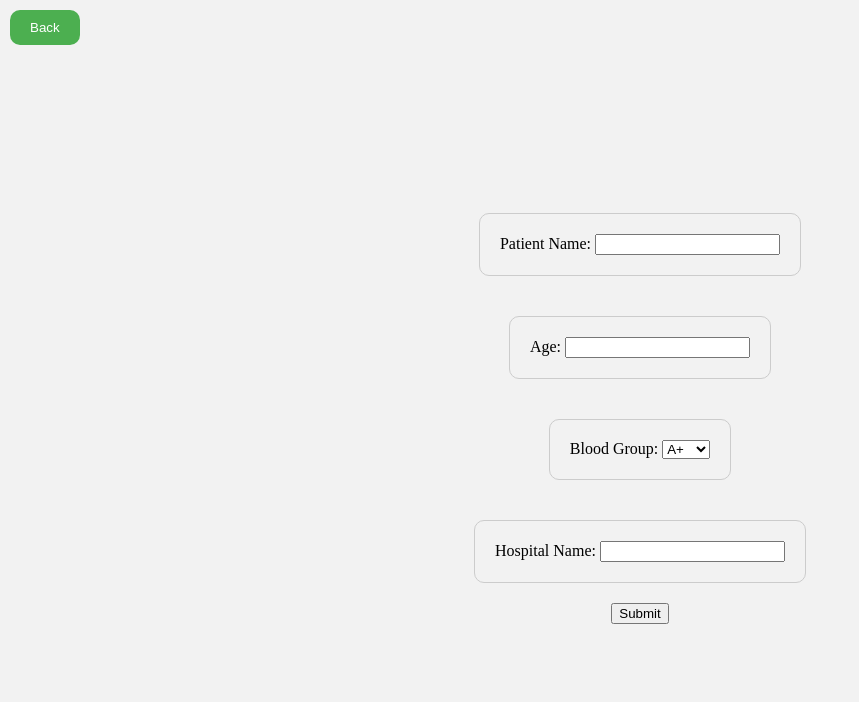
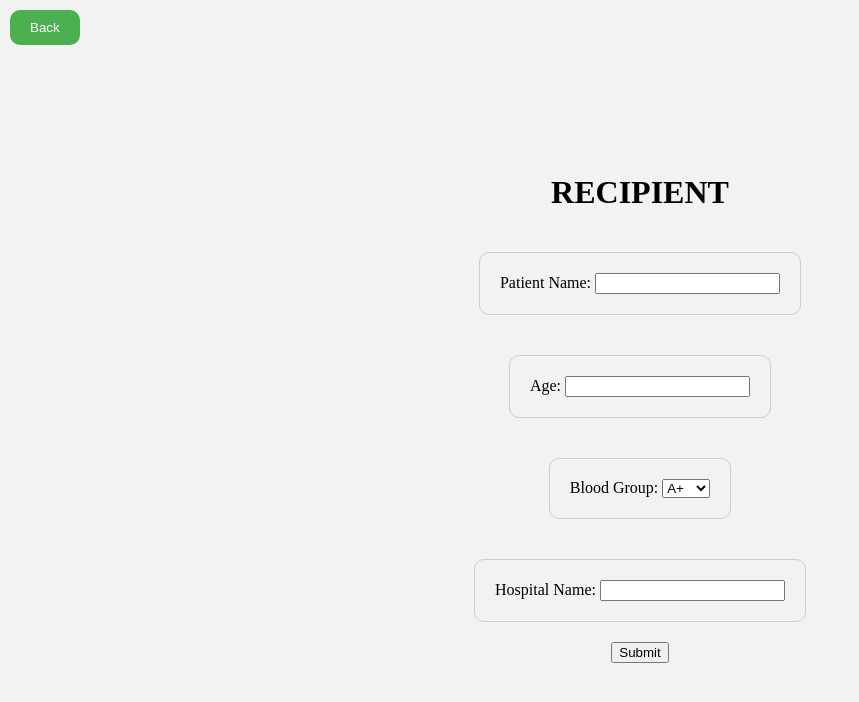
Before and after one commit to royshivaay305/blood-atm, a plain HTML site: page request_blood.html in a window 1280 px wide. Shown: the whole page, without its empty margins (0-859 px from the left). Drawn offline with Linux system fonts and the light colour scheme.

Commit message:
Update request_blood.html

```diff
--- a/request_blood.html
+++ b/request_blood.html
@@ -52,6 +52,7 @@
 <body>
 	<button class="back-button" onclick="location.href='main_menu.html'">Back</button>
 	<div class="form">
+		<h1>RECIPIENT</h1>
 		<div class="form-item">
 			<label>Patient Name:</label>
 			<input type="text" id="patient_name">
```
